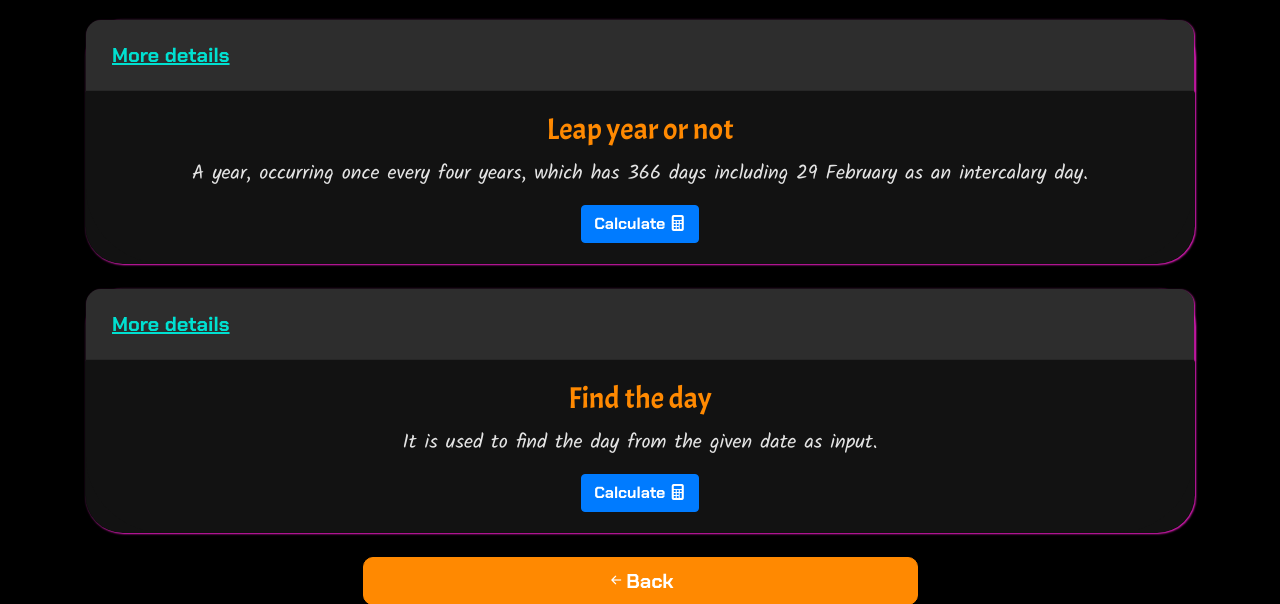
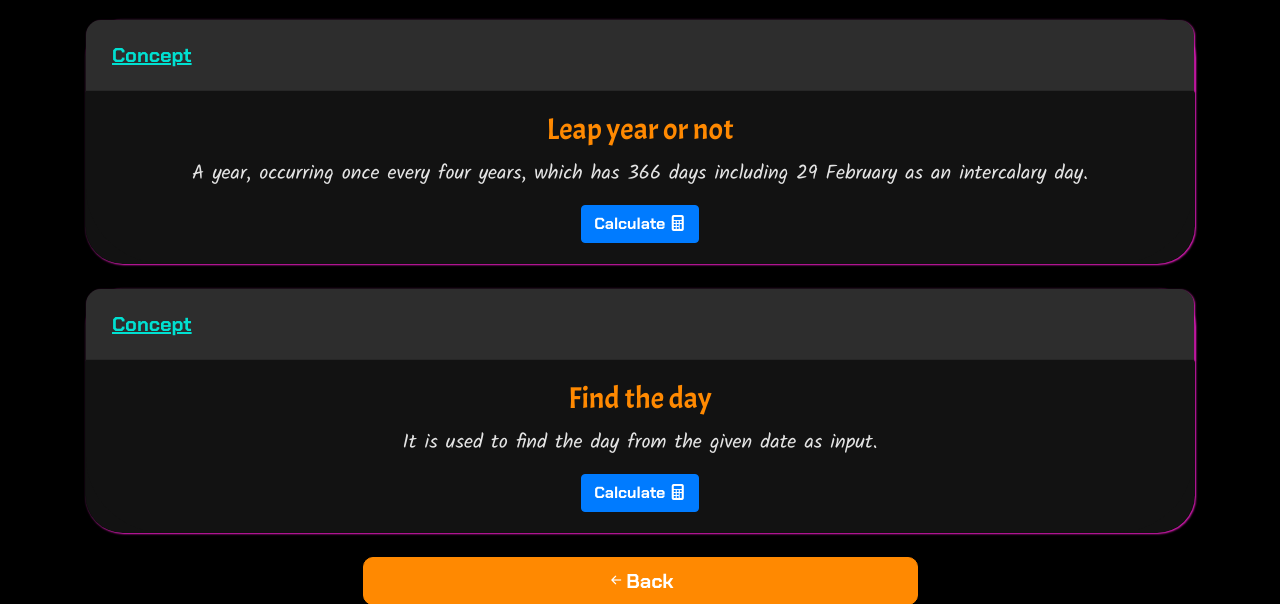
Before and after one commit to Sabari2358/Aptitude-D, a Flask app: page /time in a window 1280 px wide. Shown: the part 64-668 px from the top of the page. Run offline with Flask 2, Linux system fonts and the light colour scheme; some web fonts are replaced.

Commit message:
Concept label

```diff
--- a/web/templates/time.html
+++ b/web/templates/time.html
@@ -9,7 +9,7 @@
       <ul class="nav nav-pills card-header-pills" style="font-family: 'Chakra Petch', sans-serif;">
         <li class="nav-item">
           <a class="nav-link" href="{{url_for('yeap_exp_page')}}"
-                    style="color:#00e0d1; font-size:20px"><u>More details</u></a>
+                    style="color:#00e0d1; font-size:20px"><u>Concept</u></a>
         </li>
       </ul>
     </div>
@@ -30,7 +30,7 @@
       <ul class="nav nav-pills card-header-pills" style="font-family: 'Chakra Petch', sans-serif;">
         <li class="nav-item">
           <a class="nav-link" href="#" target="_blank"
-                    style="color:#00e0d1; font-size:20px"><u>More details</u></a>
+                    style="color:#00e0d1; font-size:20px"><u>Concept</u></a>
         </li>
       </ul>
     </div>
```
